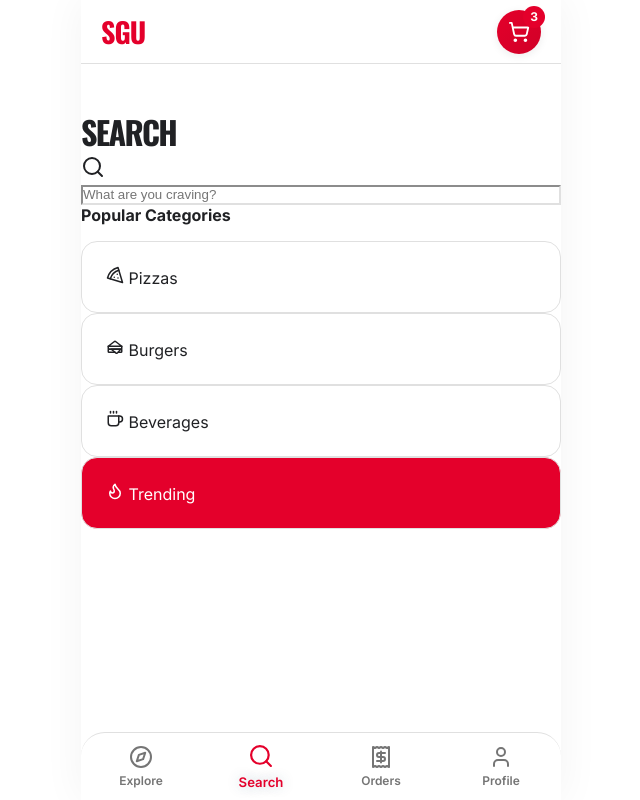
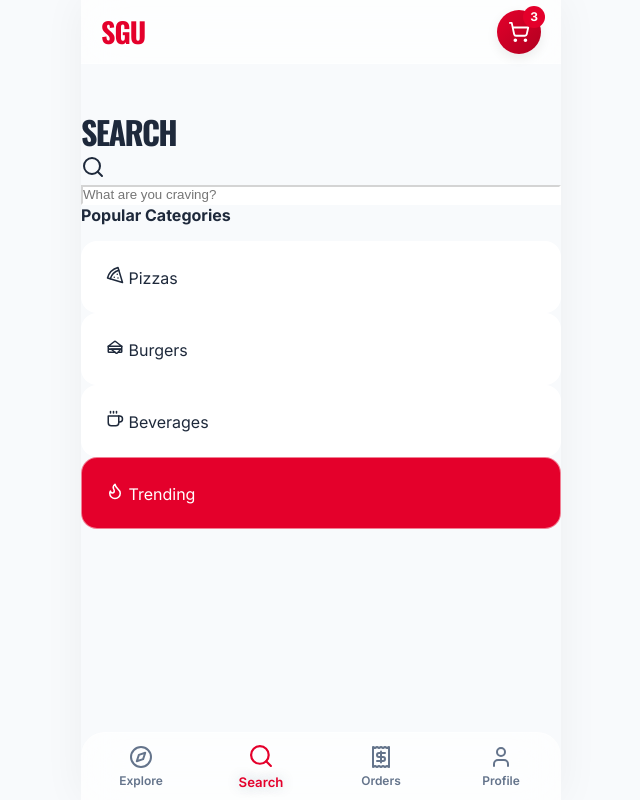
Before and after one commit to omgarkal359-gif/Smart-Bite, a React (Vite) app: page /student/search in a window 1280 px wide. Shown: the whole page, without its empty margins (319-959 px from the left). Built offline with nearby package versions, Linux system fonts and the light colour scheme.

Commit message:
feat: implement V21 UI design system including new dashboard, shop directory, and menu layouts.

```diff
--- a/src/components/layout/BottomNav.jsx
+++ b/src/components/layout/BottomNav.jsx
@@ -9,7 +9,7 @@ export const BottomNav = () => {
     <nav className="bottom-nav shadow-2xl">
       <NavLink to="/student" end className={({ isActive }) => `nav-item tap-effect ${isActive ? 'active' : ''}`}>
         {({ isActive }) => (
-          <motion.div className="nav-icon-wrapper" animate={{ scale: isActive ? 1.1 : 1 }}>
+          <motion.div className="nav-icon-wrapper" animate={{ scale: isActive ? 1.1 : 1 }} whileTap={{ scale: 0.9 }}>
             <Compass size={24} />
             <span>Explore</span>
           </motion.div>
@@ -17,7 +17,7 @@ export const BottomNav = () => {
       </NavLink>
       <NavLink to="/student/search" className={({ isActive }) => `nav-item tap-effect ${isActive ? 'active' : ''}`}>
         {({ isActive }) => (
-          <motion.div className="nav-icon-wrapper" animate={{ scale: isActive ? 1.1 : 1 }}>
+          <motion.div className="nav-icon-wrapper" animate={{ scale: isActive ? 1.1 : 1 }} whileTap={{ scale: 0.9 }}>
             <Search size={24} />
             <span>Search</span>
           </motion.div>
@@ -25,7 +25,7 @@ export const BottomNav = () => {
       </NavLink>
       <NavLink to="/student/orders" className={({ isActive }) => `nav-item tap-effect ${isActive ? 'active' : ''}`}>
         {({ isActive }) => (
-          <motion.div className="nav-icon-wrapper" animate={{ scale: isActive ? 1.1 : 1 }}>
+          <motion.div className="nav-icon-wrapper" animate={{ scale: isActive ? 1.1 : 1 }} whileTap={{ scale: 0.9 }}>
             <Receipt size={24} />
             <span>Orders</span>
           </motion.div>
@@ -33,7 +33,7 @@ export const BottomNav = () => {
       </NavLink>
       <NavLink to="/student/profile" className={({ isActive }) => `nav-item tap-effect ${isActive ? 'active' : ''}`}>
         {({ isActive }) => (
-          <motion.div className="nav-icon-wrapper" animate={{ scale: isActive ? 1.1 : 1 }}>
+          <motion.div className="nav-icon-wrapper" animate={{ scale: isActive ? 1.1 : 1 }} whileTap={{ scale: 0.9 }}>
             <User size={24} />
             <span>Profile</span>
           </motion.div>
--- a/src/pages/ShopDirectory.jsx
+++ b/src/pages/ShopDirectory.jsx
@@ -87,11 +87,11 @@ const ShopDirectory = () => {
               />
               <div className="hero-parallax-overlay" />
               <div className="hero-parallax-content">
-                <span className="text-white text-xs font-bold uppercase tracking-wider mb-1 block opacity-80 flex items-center gap-1"><Flame size={12}/> Trending Now</span>
-                <h2 className="heading-1 text-white" style={{ fontSize: '2.5rem', marginBottom: '0.5rem' }}>
+                <span className="text-white text-xs font-bold uppercase tracking-wider mb-1 block flex items-center gap-1" style={{ color: 'white' }}><Flame size={12}/> Trending Now</span>
+                <h2 className="heading-1 text-white" style={{ fontSize: '2.5rem', marginBottom: '0.5rem', color: 'white' }}>
                   {TRENDING_SLIDES[currentSlide].title}
                 </h2>
-                <p className="text-white opacity-90">{TRENDING_SLIDES[currentSlide].subtitle}</p>
+                <p className="text-white" style={{ color: 'white' }}>{TRENDING_SLIDES[currentSlide].subtitle}</p>
               </div>
             </motion.div>
           </AnimatePresence>
@@ -103,27 +103,6 @@ const ShopDirectory = () => {
           </div>
         </div>
 
-        {/* Recent Order Tile */}
-        <motion.div
-          initial={{ opacity: 0, scale: 0.95 }}
-          animate={{ opacity: 1, scale: 1 }}
-          transition={{ delay: 0.1 }}
-          className="recent-order-widget"
-          onClick={() => navigate('/student/orders')}
-        >
-          <div className="recent-order-bg" style={{ backgroundImage: `url(${MOCK_RECENT_ORDER.img})` }} />
-          <div className="recent-order-overlay" />
-          <div className="recent-order-content flex justify-between items-center w-full">
-            <div>
-              <span className="text-white text-xs font-bold uppercase tracking-wider mb-1 block opacity-80">Reorder</span>
-              <h3 className="font-heading text-white text-2xl font-black">{MOCK_RECENT_ORDER.item}</h3>
-              <p className="text-white text-sm opacity-90">{MOCK_RECENT_ORDER.shop}</p>
-            </div>
-            <button className="bg-[#E4002B] text-white rounded-full p-3 shadow-lg hover:scale-105 transition-transform animate-pulse">
-              <ChevronRight size={24} />
-            </button>
-          </div>
-        </motion.div>
 
         <h2 className="heading-2 section-title-home mb-4">Popular Spots</h2>
 
@@ -148,7 +127,7 @@ const ShopDirectory = () => {
                 style={isHero ? { gridColumn: 'span 2' } : {}}
               >
                 <GlassCard
-                  className={`shop-card-v21 ${isHero ? 'hero' : 'square'} tap-effect shadow-sm ${!shop.online ? 'opacity-70' : ''}`}
+                  className={`shop-card-v21 ${isHero ? 'hero' : 'square'} tap-effect shadow-2xl ${!shop.online ? 'opacity-70' : ''}`}
                   onClick={() => shop.online && navigate(`/student/shop/${shop.id}`)}
                 >
                   <div className="shop-img-container shadow-sm">
--- a/src/pages/VendorDashboard.jsx
+++ b/src/pages/VendorDashboard.jsx
@@ -69,14 +69,14 @@ const VendorDashboard = () => {
       <main className="kds-main">
         {/* Revenue Dashboard */}
         <div className="kds-revenue-row">
-          <div className="revenue-card shadow-md">
+          <div className="revenue-card shadow-2xl">
             <div className="rev-icon online"><Smartphone size={24} /></div>
             <div className="rev-info">
               <span className="rev-label">Online UPI</span>
               <span className="rev-amount">₹{onlineRev}</span>
             </div>
           </div>
-          <div className="revenue-card shadow-md">
+          <div className="revenue-card shadow-2xl">
             <div className="rev-icon cash"><Banknote size={24} /></div>
             <div className="rev-info">
               <span className="rev-label">Cash Pending</span>
@@ -128,7 +128,7 @@ const VendorDashboard = () => {
                   {ticket.status === 'pending_cash' ? (
                     <motion.button
                       whileTap={{ scale: 0.95 }}
-                      className="jumbo-btn confirm-cash shadow-md"
+                      className="jumbo-btn confirm-cash shadow-2xl"
                       onClick={() => handleConfirmCash(ticket.id)}
                     >
                       <Banknote size={24} /> CONFIRM CASH
@@ -136,7 +136,7 @@ const VendorDashboard = () => {
                   ) : (
                     <motion.button
                       whileTap={{ scale: 0.95 }}
-                      className="jumbo-btn mark-ready shadow-md"
+                      className="jumbo-btn mark-ready shadow-2xl"
                       onClick={() => handleMarkReady(ticket.id)}
                     >
                       <CheckCircle size={24} /> MARK READY
--- a/src/pages/auth_updates.css
+++ b/src/pages/auth_updates.css
@@ -139,10 +139,10 @@
 }
 
 .auth-card-v21 {
-  background: rgba(255, 255, 255, 0.95);
-  backdrop-filter: blur(20px);
-  -webkit-backdrop-filter: blur(20px);
-  border: 1px solid rgba(255, 255, 255, 0.8);
+  background: var(--glass-bg);
+  backdrop-filter: var(--backdrop-blur);
+  -webkit-backdrop-filter: var(--backdrop-blur);
+  border: 1px solid var(--glass-border);
   border-radius: 24px;
   padding: 24px;
 }
--- a/src/pages/home_v21.css
+++ b/src/pages/home_v21.css
@@ -9,10 +9,10 @@
 .hero-slideshow-wrapper {
   position: relative;
   height: 200px;
-  border-radius: 20px;
+  border-radius: var(--border-radius-lg); /* 24px */
   overflow: hidden;
   margin-bottom: 24px;
-  box-shadow: var(--shadow-md);
+  box-shadow: var(--shadow-2xl);
   background: var(--bg-soft-gray);
 }
 
@@ -81,11 +81,11 @@
   padding: 16px;
   gap: 16px;
   cursor: pointer;
-  background: var(--white);
-  border-radius: 8px;
-  box-shadow: var(--shadow-sm);
-  border: 1px solid #EEEEEE;
-  transition: box-shadow 0.2s ease;
+  background: var(--surface-white);
+  border-radius: var(--border-radius-lg); /* 24px */
+  box-shadow: var(--shadow-2xl); /* enforce 2xl globally here too */
+  border: 1px solid var(--glass-border);
+  transition: transform 0.2s ease, box-shadow 0.2s ease;
 }
 
 .shop-card-v21:hover {
@@ -150,7 +150,7 @@
   width: 100px;
   height: 100px;
   border-radius: 12px;
-  background: linear-gradient(90deg, #f0f0f0 25%, #e0e0e0 50%, #f0f0f0 75%);
+  background: linear-gradient(90deg, rgba(26,82,118,0.05) 25%, rgba(26,82,118,0.1) 50%, rgba(26,82,118,0.05) 75%);
   background-size: 200% 100%;
   animation: shimmer 1.5s infinite linear;
 }
@@ -158,7 +158,7 @@
 .skeleton-text {
   height: 16px;
   border-radius: 4px;
-  background: linear-gradient(90deg, #f0f0f0 25%, #e0e0e0 50%, #f0f0f0 75%);
+  background: linear-gradient(90deg, rgba(26,82,118,0.05) 25%, rgba(26,82,118,0.1) 50%, rgba(26,82,118,0.05) 75%);
   background-size: 200% 100%;
   animation: shimmer 1.5s infinite linear;
 }
--- a/src/pages/menu_v21.css
+++ b/src/pages/menu_v21.css
@@ -203,7 +203,7 @@
   width: 32px;
   height: 32px;
   border-radius: 4px;
-  background: var(--error-red);
+  background: var(--gradient-primary); /* Navy gradient */
   color: white;
   display: flex;
   align-items: center;
@@ -246,7 +246,7 @@
 .skeleton-food-img {
   width: 100%;
   aspect-ratio: 1;
-  background: linear-gradient(90deg, #f0f0f0 25%, #e0e0e0 50%, #f0f0f0 75%);
+  background: linear-gradient(90deg, rgba(26,82,118,0.05) 25%, rgba(26,82,118,0.1) 50%, rgba(26,82,118,0.05) 75%);
   background-size: 200% 100%;
   animation: shimmer 1.5s infinite linear;
 }
--- a/src/styles/theme.css
+++ b/src/styles/theme.css
@@ -1,28 +1,32 @@
 :root {
-  /* Color Palette (KFC Authentic) */
-  --primary-navy: #E4002B; /* Repurposed to KFC Red globally */
-  --bg-soft-gray: #FFFFFF; /* Pure white backgrounds */
+  /* Color Palette (KFC Red Theme) */
+  --primary-navy: #E4002B; /* Kept variable name for compatibility, but it's KFC Red */
+  --accent-amber: #F59E0B;
+  --bg-soft-gray: #F8FAFC; /* Background */
+  --surface-white: #FFFFFF; /* Surface */
+
   --success-green: #22C55E;
-  --warning-amber: #202124; /* Repurposed to Dark Charcoal */
+  --warning-amber: #F59E0B;
   --error-red: #E4002B;
-  --text-dark: #202124;
-  --text-muted: #757575;
+  --text-dark: #1E293B;
+  --text-muted: #64748B;
   --white: #FFFFFF;
   --black: #000000;
 
-  /* Glassmorphism -> Flat & Clean */
-  --glass-bg: #FFFFFF;
-  --glass-border: #E0E0E0; /* Subtle grey border */
-  --backdrop-blur: none;
+  /* Glassmorphism */
+  --glass-bg: rgba(255, 255, 255, 0.7);
+  --glass-border: rgba(255, 255, 255, 0.5);
+  --backdrop-blur: blur(20px);
 
-  /* Standardized Depth (Flatter UI) */
+  /* Standardized Depth (High Contrast) */
   --shadow-sm: 0 1px 3px rgba(0, 0, 0, 0.05);
-  --shadow-md: 0 2px 8px rgba(0, 0, 0, 0.08);
-  --shadow-lg: 0 4px 16px rgba(0, 0, 0, 0.1);
-  --shadow-2xl: 0 8px 32px rgba(0, 0, 0, 0.12);
+  --shadow-md: 0 4px 12px rgba(0, 0, 0, 0.08);
+  --shadow-lg: 0 10px 24px rgba(0, 0, 0, 0.12);
+  --shadow-2xl: 0 16px 40px rgba(0, 0, 0, 0.2);
 
   /* Gradients */
-  --gradient-primary: linear-gradient(135deg, #E4002B 0%, #D00027 100%);
+  --gradient-primary: linear-gradient(135deg, #E4002B 0%, #B00020 100%);
+  --gradient-amber: linear-gradient(135deg, #F59E0B 0%, #D97706 100%);
 
   /* Typography */
   --font-heading: 'Oswald', sans-serif;
@@ -31,17 +35,18 @@
   /* Layout */
   --border-radius-sm: 8px;
   --border-radius-md: 16px;
-  --border-radius-lg: 24px;
+  --border-radius-lg: 24px; /* rounded-3xl equivalent */
   --border-radius-xl: 32px;
 }
 
 /* Dark Mode Variables for Vendor Dashboard (Power-Saver) */
 [data-theme='dark'] {
   --bg-soft-gray: #000000;
+  --surface-white: #121212;
   --text-dark: #FFFFFF;
   --text-muted: #94A3B8;
   --white: #121212;
   --black: #FFFFFF;
-  --glass-bg: #121212;
+  --glass-bg: rgba(18, 18, 18, 0.8);
   --glass-border: #333333;
 }
```
